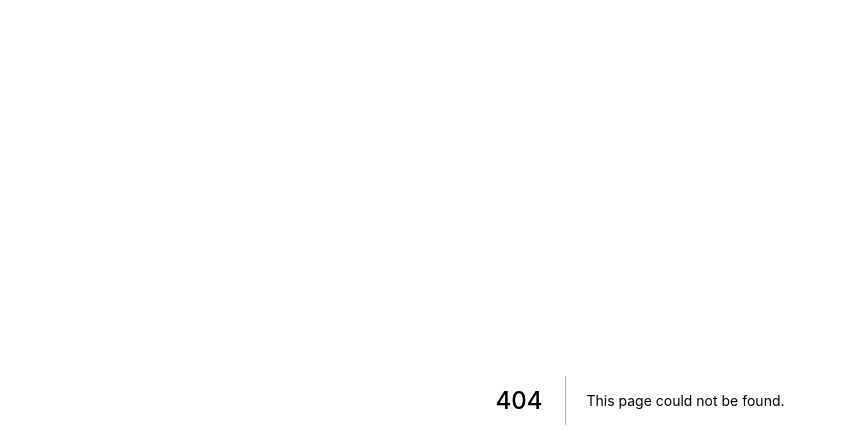
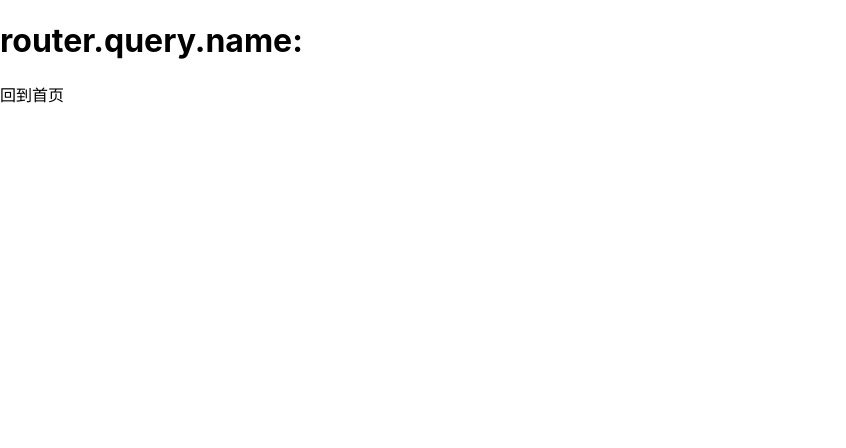
Before and after one commit to xiezipei/react-demos, a Next.js app in the folder demo13/: page /pageC in a window 1280 px wide. Before the commit this address had no page. Shown: the top 448 px of the page, without its empty margins (0-846 px from the left). Built offline with nearby package versions, Linux system fonts and the light colour scheme.

Commit message:
update(demo13): 路由-带参数跳转

```diff
--- a/demo13/pages/index.js
+++ b/demo13/pages/index.js
@@ -11,6 +11,7 @@ const Home = () => {
       <ul>
         <li><Link href="/pageA"><a>Go to Page A.</a></Link></li>
         <li><Link href="/pageB"><a>Go to Page B.</a></Link></li>
+        <li><Link href="/pageC?name=123"><a>Go to Page C with name.</a></Link></li>
       </ul>
       <div>
         <button onClick={gotoPageA}>跳转到PageA</button>
--- /dev/null
+++ b/demo13/pages/pageC.js
@@ -0,0 +1,13 @@
+import { withRouter } from 'next/router'
+import Link from 'next/link'
+
+const pageC = ({router}) => {
+    return (
+        <div>
+            <h1>router.query.name: { router.query.name }</h1>
+            <Link href="/"><a>回到首页</a></Link>
+        </div>
+    )
+}
+
+export default withRouter(pageC)
```
